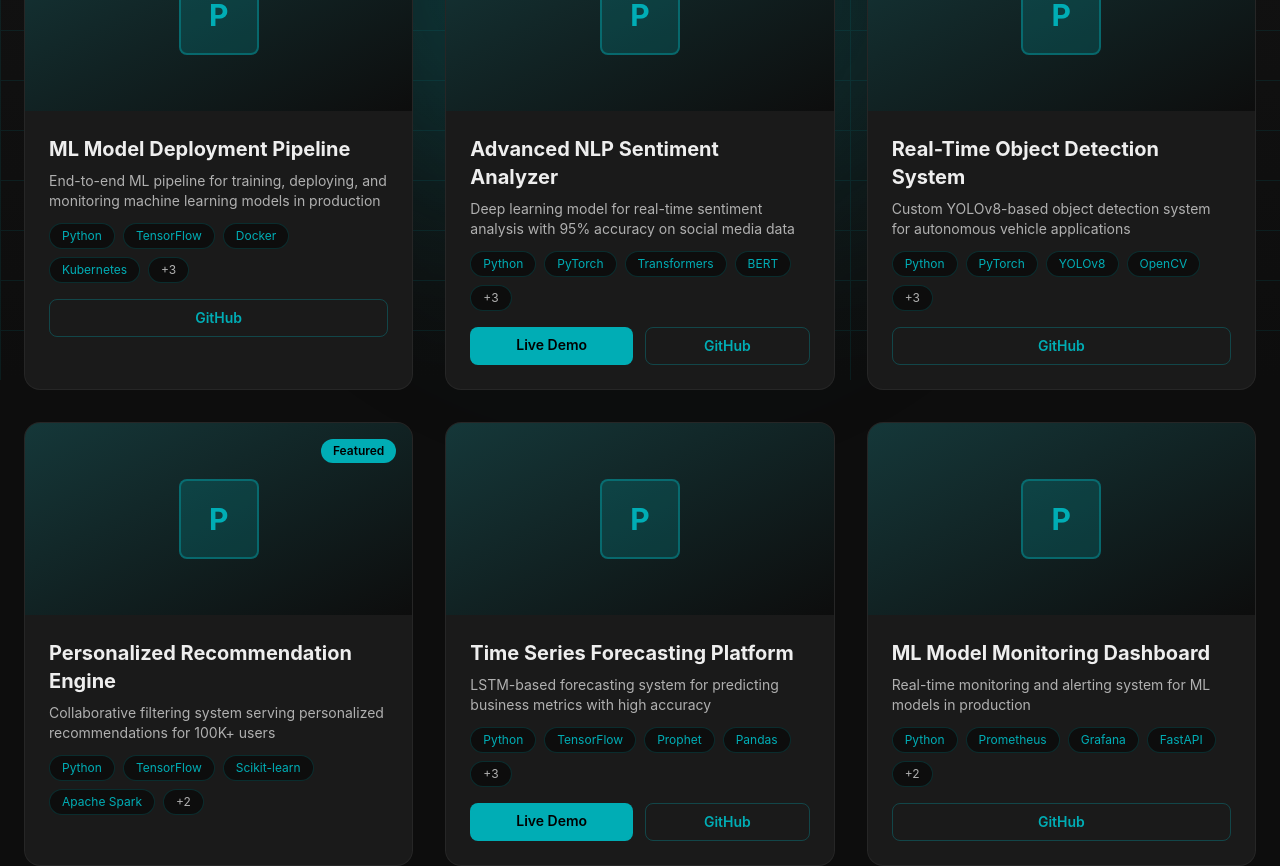
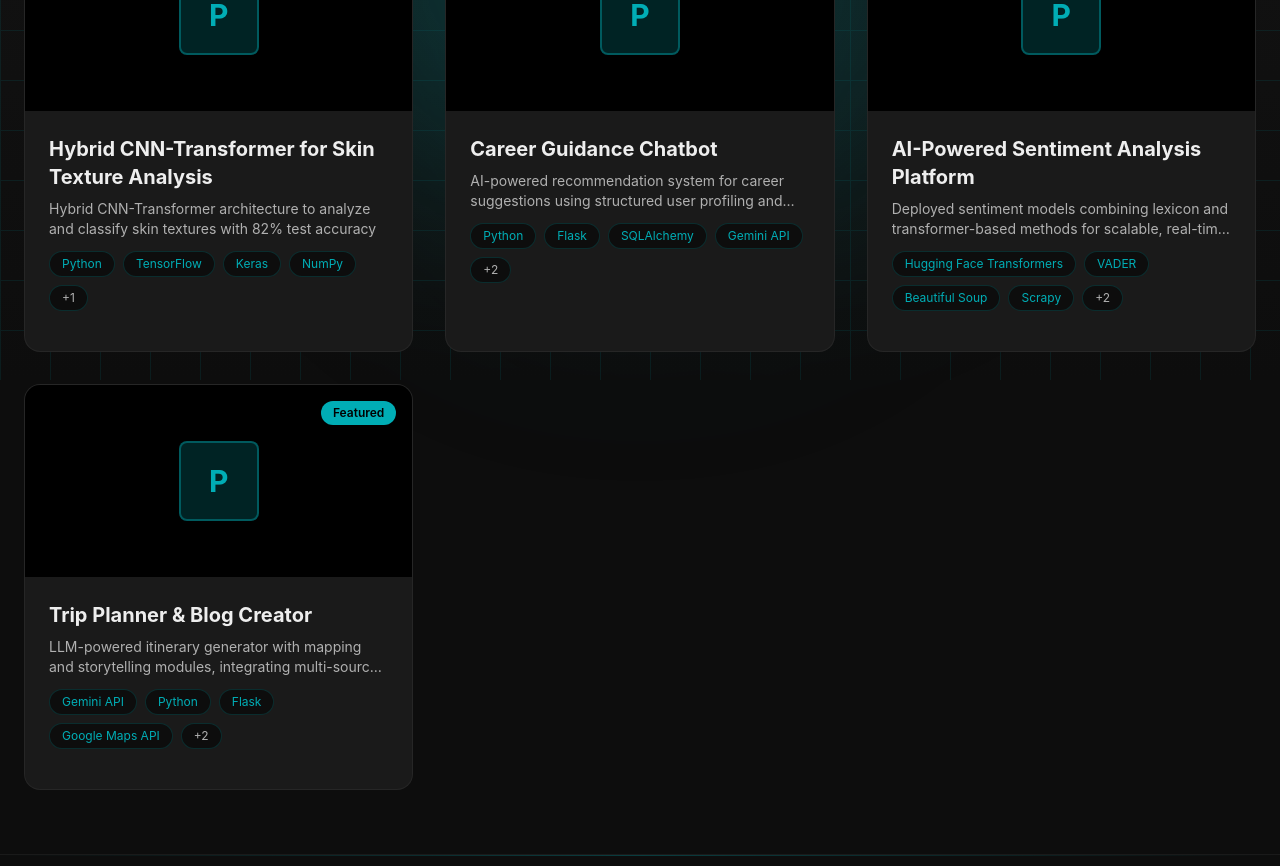
Before and after one commit to pratap834/f0lio, a Next.js app: page /projects in a window 1280 px wide. Shown: the part 420-1286 px from the top of the page. Built offline with nearby package versions, Linux system fonts and the light colour scheme.

Commit message:
UI updates

```diff
--- a/src/components/ProjectCard.tsx
+++ b/src/components/ProjectCard.tsx
@@ -22,8 +22,8 @@ export default function ProjectCard({ project, index }: ProjectCardProps) {
     >
       <div className="relative h-full rounded-2xl bg-secondary border border-[rgba(255,255,255,0.05)] overflow-hidden transition-all duration-300 hover:border-accent/30 hover:shadow-[0_12px_40px_rgba(0,173,181,0.15)]">
         {/* Thumbnail */}
-        <div className="relative h-48 bg-gradient-to-br from-accent/20 to-primary overflow-hidden">
-          <div className="absolute inset-0 bg-gradient-to-br from-accent/10 to-transparent opacity-0 group-hover:opacity-100 transition-opacity duration-300" />
+        <div className="relative h-48 bg-black overflow-hidden">
+          <div className="absolute inset-0 bg-accent/10 opacity-0 group-hover:opacity-100 transition-opacity duration-300" />
           <div className="absolute inset-0 flex items-center justify-center">
             <div className="w-20 h-20 rounded-lg bg-accent/20 border-2 border-accent/40 flex items-center justify-center">
               <span className="text-3xl font-bold text-accent">P</span>
--- a/src/data/projects.json
+++ b/src/data/projects.json
@@ -1,69 +1,46 @@
 [
   {
-    "id": "ml-model-deployment",
-    "title": "ML Model Deployment Pipeline",
-    "description": "End-to-end ML pipeline for training, deploying, and monitoring machine learning models in production",
-    "longDescription": "Built a complete MLOps pipeline using Docker, Kubernetes, and MLflow for automated model training, versioning, and deployment. Implemented CI/CD workflows for seamless model updates and monitoring dashboards for performance tracking.",
-    "thumbnail": "/images/projects/ml-pipeline.jpg",
-    "tech": ["Python", "TensorFlow", "Docker", "Kubernetes", "MLflow", "FastAPI", "AWS"],
-    "github": "https://github.com/yourusername/ml-deployment-pipeline",
+    "id": "hybrid-cnn-transformer",
+    "title": "Hybrid CNN-Transformer for Skin Texture Analysis",
+    "description": "Hybrid CNN-Transformer architecture to analyze and classify skin textures with 82% test accuracy",
+    "longDescription": "Implemented a Hybrid CNN-Transformer architecture combining convolutional layers for local features and transformer blocks for global context. Applied data preprocessing techniques including normalization and augmentation to improve generalization. Evaluated performance using accuracy and loss metrics; achieved 82% test accuracy.",
+    "thumbnail": "/images/projects/skin-texture.jpg",
+    "tech": ["Python", "TensorFlow", "Keras", "NumPy", "Matplotlib"],
+    "github": "",
     "category": "Machine Learning",
     "featured": true
   },
   {
-    "id": "nlp-sentiment-analysis",
-    "title": "Advanced NLP Sentiment Analyzer",
-    "description": "Deep learning model for real-time sentiment analysis with 95% accuracy on social media data",
-    "longDescription": "Developed a transformer-based sentiment analysis system using BERT and fine-tuned on domain-specific data. Achieved 95% accuracy with real-time inference capabilities. Deployed as a REST API serving 1000+ requests per second.",
-    "thumbnail": "/images/projects/nlp-sentiment.jpg",
-    "tech": ["Python", "PyTorch", "Transformers", "BERT", "FastAPI", "Redis", "MongoDB"],
-    "demo": "https://sentiment-analyzer-demo.vercel.app",
-    "github": "https://github.com/yourusername/nlp-sentiment",
+    "id": "career-guidance-chatbot",
+    "title": "Career Guidance Chatbot",
+    "description": "AI-powered recommendation system for career suggestions using structured user profiling and LLM-based intent understanding",
+    "longDescription": "Built a recommendation system for career suggestions using structured user profiling and data persistence mechanisms. Developed back-end using Flask and SQLAlchemy; managed analytics using AWS Lambda for performance reporting. Integrated Gemini API to enhance LLM-based intent understanding and improve recommendation accuracy.",
+    "thumbnail": "/images/projects/career-chatbot.jpg",
+    "tech": ["Python", "Flask", "SQLAlchemy", "Gemini API", "AWS Lambda", "AWS EC2"],
+    "github": "",
     "category": "Natural Language Processing",
     "featured": true
   },
   {
-    "id": "computer-vision-detection",
-    "title": "Real-Time Object Detection System",
-    "description": "Custom YOLOv8-based object detection system for autonomous vehicle applications",
-    "longDescription": "Built and optimized a real-time object detection system achieving 60+ FPS on edge devices. Trained custom YOLOv8 model on specialized dataset with data augmentation and transfer learning techniques. Deployed on NVIDIA Jetson for edge inference.",
-    "thumbnail": "/images/projects/object-detection.jpg",
-    "tech": ["Python", "PyTorch", "YOLOv8", "OpenCV", "CUDA", "TensorRT", "NVIDIA Jetson"],
-    "github": "https://github.com/yourusername/object-detection",
-    "category": "Computer Vision",
+    "id": "sentiment-analysis-platform",
+    "title": "AI-Powered Sentiment Analysis Platform",
+    "description": "Deployed sentiment models combining lexicon and transformer-based methods for scalable, real-time insights from web reviews",
+    "longDescription": "Deployed sentiment models combining lexicon and transformer-based methods for scalable, real-time insights from web reviews. Automated real-time web scraping to collect datasets and support competitor analysis. Created interactive dashboards with trend visualizations for decision-making.",
+    "thumbnail": "/images/projects/sentiment-platform.jpg",
+    "tech": ["Hugging Face Transformers", "VADER", "Beautiful Soup", "Scrapy", "RapidAPI", "Chart.js"],
+    "github": "",
+    "category": "Natural Language Processing",
     "featured": true
   },
   {
-    "id": "recommendation-engine",
-    "title": "Personalized Recommendation Engine",
-    "description": "Collaborative filtering system serving personalized recommendations for 100K+ users",
-    "longDescription": "Designed and implemented a hybrid recommendation system combining collaborative filtering and content-based approaches. Utilized matrix factorization and deep learning embeddings to improve recommendation quality by 40%. Scaled to handle millions of interactions daily.",
-    "thumbnail": "/images/projects/recommendation.jpg",
-    "tech": ["Python", "TensorFlow", "Scikit-learn", "Apache Spark", "Redis", "PostgreSQL"],
+    "id": "trip-planner-blog",
+    "title": "Trip Planner & Blog Creator",
+    "description": "LLM-powered itinerary generator with mapping and storytelling modules, integrating multi-source data for user personalization",
+    "longDescription": "Developed an LLM-powered itinerary generator with mapping and storytelling modules, integrating multi-source data for user personalization. Enabled structured export of itineraries as PDFs for enhanced user experience and offline access.",
+    "thumbnail": "/images/projects/trip-planner.jpg",
+    "tech": ["Gemini API", "Python", "Flask", "Google Maps API", "FPDF", "OpenAI API"],
+    "github": "",
     "category": "Machine Learning",
     "featured": true
-  },
-  {
-    "id": "time-series-forecasting",
-    "title": "Time Series Forecasting Platform",
-    "description": "LSTM-based forecasting system for predicting business metrics with high accuracy",
-    "longDescription": "Developed an automated time series forecasting platform using LSTM and Prophet models. Implemented feature engineering pipeline and hyperparameter optimization. Achieved 92% forecast accuracy for monthly predictions across multiple business metrics.",
-    "thumbnail": "/images/projects/forecasting.jpg",
-    "tech": ["Python", "TensorFlow", "Prophet", "Pandas", "NumPy", "Plotly", "Flask"],
-    "demo": "https://forecasting-demo.vercel.app",
-    "github": "https://github.com/yourusername/time-series-forecast",
-    "category": "Machine Learning",
-    "featured": false
-  },
-  {
-    "id": "mlops-monitoring",
-    "title": "ML Model Monitoring Dashboard",
-    "description": "Real-time monitoring and alerting system for ML models in production",
-    "longDescription": "Created a comprehensive monitoring solution for tracking model performance, data drift, and concept drift. Integrated automated alerting for model degradation and anomaly detection. Built with real-time visualization dashboards for MLOps teams.",
-    "thumbnail": "/images/projects/monitoring.jpg",
-    "tech": ["Python", "Prometheus", "Grafana", "FastAPI", "PostgreSQL", "Docker"],
-    "github": "https://github.com/yourusername/ml-monitoring",
-    "category": "MLOps",
-    "featured": false
   }
 ]
```
Also changed, not shown: src/data/experience.json (+46 -0 lines).
